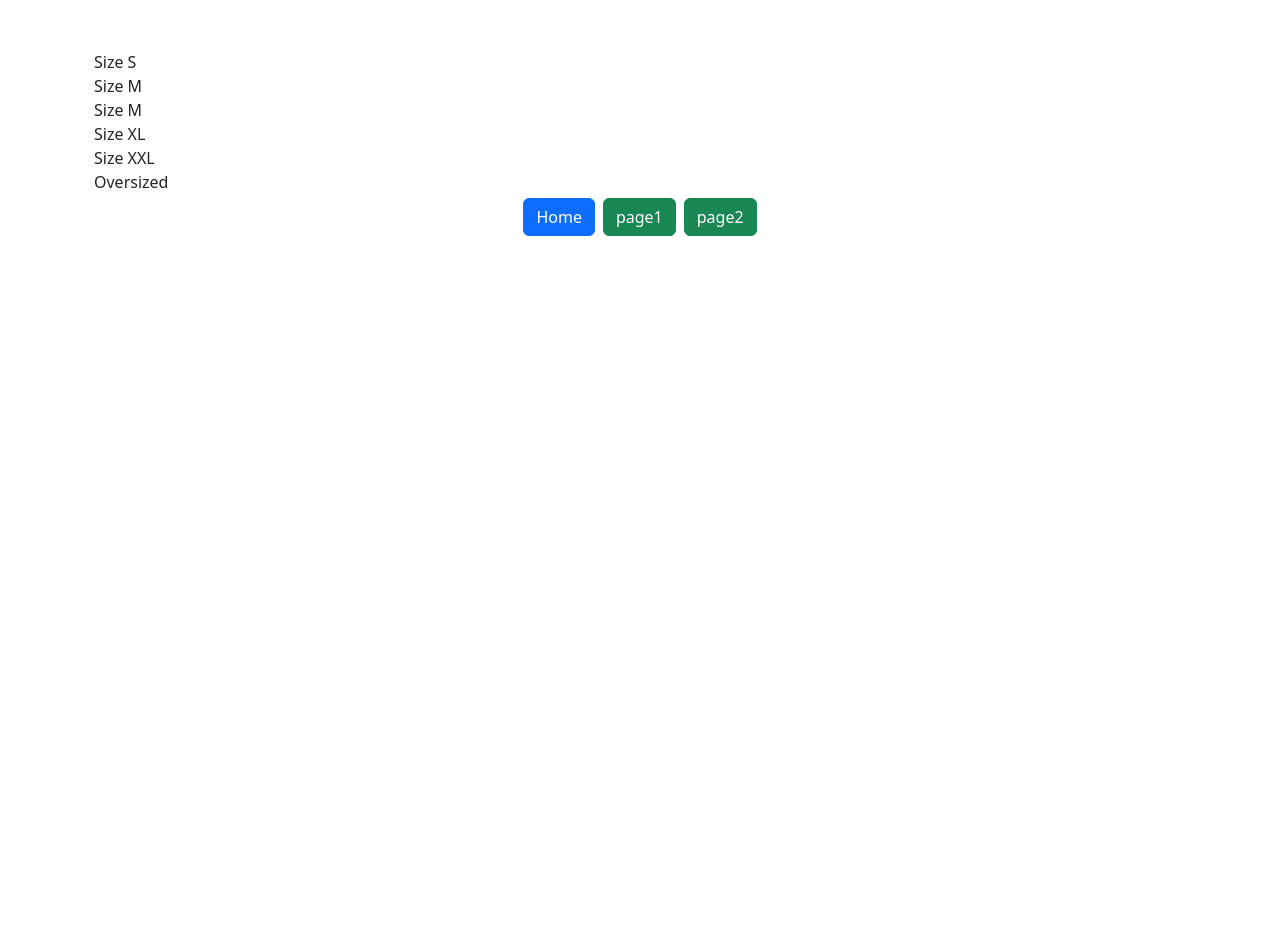
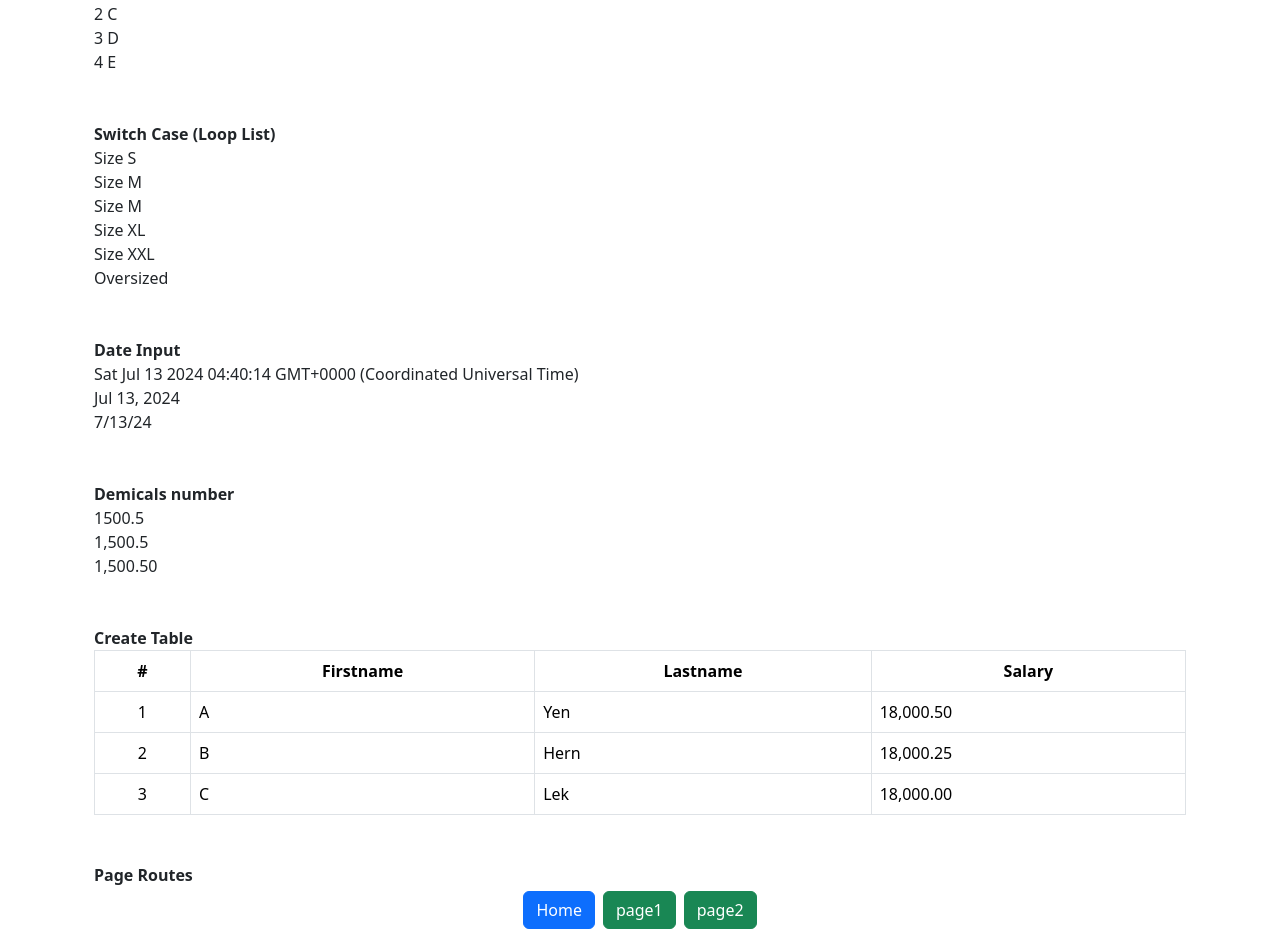
Before and after one commit to TennysonX/Angular, an Angular app: page / in a window 1280 px wide. Shown: the part 580-1513 px from the top of the page. Before the commit the page ends 820 px from the top, so only its background shows below. Built offline with nearby package versions, Linux system fonts and the light colour scheme.

Commit message:
Add Table

```diff
--- a/src/app/app.component.html
+++ b/src/app/app.component.html
@@ -1,21 +1,25 @@
 <div class="container mt-5">
+    <b>Title Website</b>
     <div class="container text-center">{{title}}</div>
+    <div class="text-center">
+    <b>On Click Image</b>
+    </div>
     <div class="container text-center" (click)="onimageClick()">
         <img [src]="imageCoverUrl" class="rounded">
     </div>
-    <div class="container mt-5">
         <div class="container mt-5">
             @if(major != ""){
                 <div>Major : {{major}}</div>
             }
         </div>
         <div class="container mt-5">
+            <b>Loop List</b>
             @for(item of items; track $index){
                 <div>{{$index}} {{item}}</div>
             }
-        </div>
     </div>
     <div class="container mt-5">
+        <b>Switch Case (Loop List)</b>
         @for(size of sizelist; track $index){
             @switch (size) {
                 @case ("S") {
@@ -39,6 +43,47 @@
             }
         }
     </div>
+
+    <div class="container mt-5">
+        <b>Date Input</b>
+        <div>{{now}}</div>
+        <div>{{now|date}}</div>
+        <div>{{now|date : 'shortDate'}}</div>
+    </div>
+
+    <div class="container mt-5">
+        <b>Demicals number</b>
+        <div>{{number}}</div>
+        <div>{{number|number}}</div>
+        <div>{{number| number : '1.2-2'}}</div>
+    </div>
+
+    <div class="container mt-5">
+        <b>Create Table</b>
+        <table class="table table-bordered">
+            <thead>
+                <tr class="text-center">
+                    <th>#</th>
+                    <th>Firstname</th>
+                    <th>Lastname</th>
+                    <th>Salary</th>
+                </tr>
+            </thead>
+            <tbody>
+                @for (emp of empList; track $index){
+                <tr>
+                    <td class="text-center">{{ $index + 1}}</td>
+                    <td>{{ emp.FirstName}}</td>
+                    <td>{{ emp.LastName}}</td>
+                    <td>{{ emp.Salary | number: '1.2-2'}}</td>
+                </tr>
+                }
+            </tbody>
+        </table>
+    </div>
+    <div class="container mt-5">
+        <b>Page Routes</b>
+    </div>
     <div class="text-center">
         <button routerLink="/" type="button" class="btn btn-primary m-1">Home</button>
         <button routerLink="/page1" type="button" class="btn btn-success m-1">page1</button>
--- a/src/app/app.component.ts
+++ b/src/app/app.component.ts
@@ -1,10 +1,12 @@
-import { DatePipe } from '@angular/common';
+import { DatePipe, DecimalPipe } from '@angular/common';
 import { Component } from '@angular/core';
 import { RouterLink, RouterOutlet } from '@angular/router';
+import {ReactiveFormsModule} from '@angular/forms';
+import { first } from 'rxjs';
 @Component({
   selector: 'app-root',
   standalone: true,
-  imports: [RouterOutlet,RouterLink, DatePipe],
+  imports: [RouterOutlet,RouterLink, DatePipe,DecimalPipe,ReactiveFormsModule],
   templateUrl: './app.component.html',
   styleUrl: './app.component.css'
 })
@@ -26,4 +28,11 @@ export class AppComponent {
   ]
 
   now = new Date()
+  number = 1500.5
+
+  empList = [
+    { FirstName: "A", LastName: "Yen", Salary: "18000.5"},
+    { FirstName: "B", LastName: "Hern", Salary: "18000.25"},
+    { FirstName: "C", LastName: "Lek", Salary: "18000.00001"}
+  ]
 }
```
